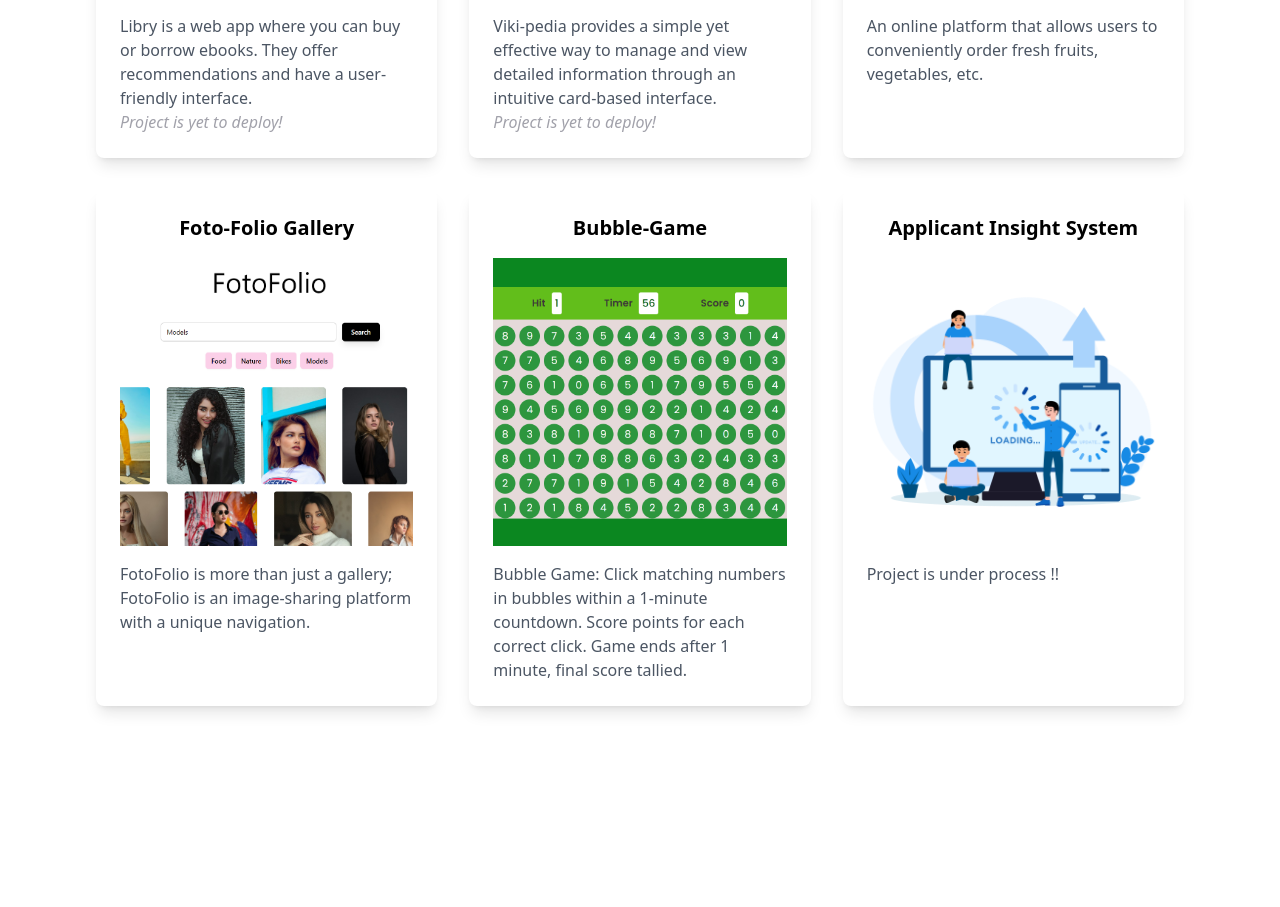
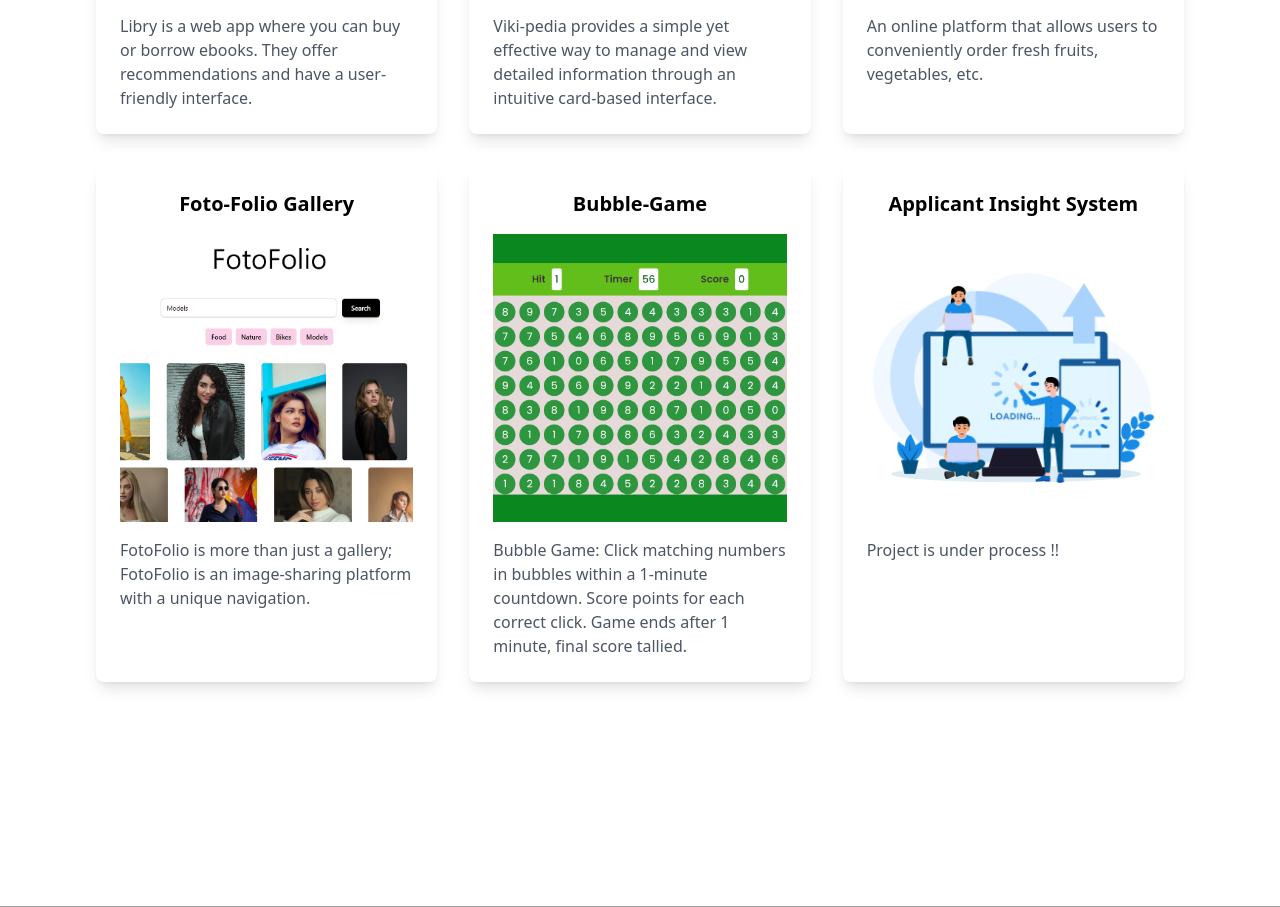
Before and after one commit to Harshninave04/Harsh-Portfolio, a React (Vite) app: page / in a window 1280 px wide. Shown: the part 1210-2117 px from the top of the page. Built offline with nearby package versions, Linux system fonts and the light colour scheme; grey boxes are pictures that could not be loaded.

Commit message:
updated project section

```diff
--- a/src/Components/Project/Project.jsx
+++ b/src/Components/Project/Project.jsx
@@ -42,7 +42,7 @@ function project() {
                   Libry is a web app where you can buy or borrow ebooks. They offer recommendations
                   and have a user-friendly interface.
                 </p>
-                <p className="italic text-zinc-400">Project is yet to deploy!</p>
+                {/* <p className="italic text-zinc-400">Project is yet to deploy!</p> */}
               </div>
 
 
@@ -61,7 +61,7 @@ function project() {
                   Viki-pedia provides a simple yet effective way to manage and view detailed
                   information through an intuitive card-based interface.
                 </p>
-                <p className="italic text-zinc-400">Project is yet to deploy!</p>
+                {/* <p className="italic text-zinc-400">Project is yet to deploy!</p> */}
               </div>
 
               {/* Project 3 */}
```
